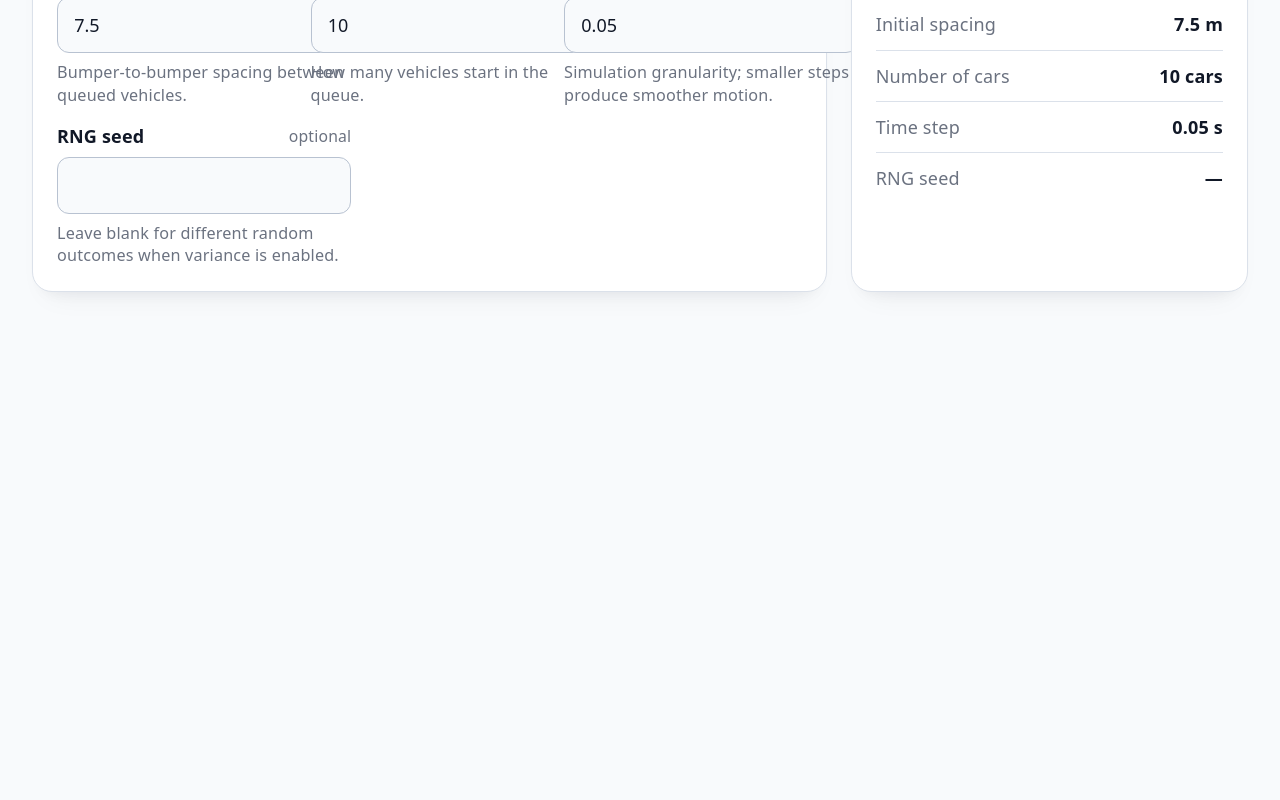
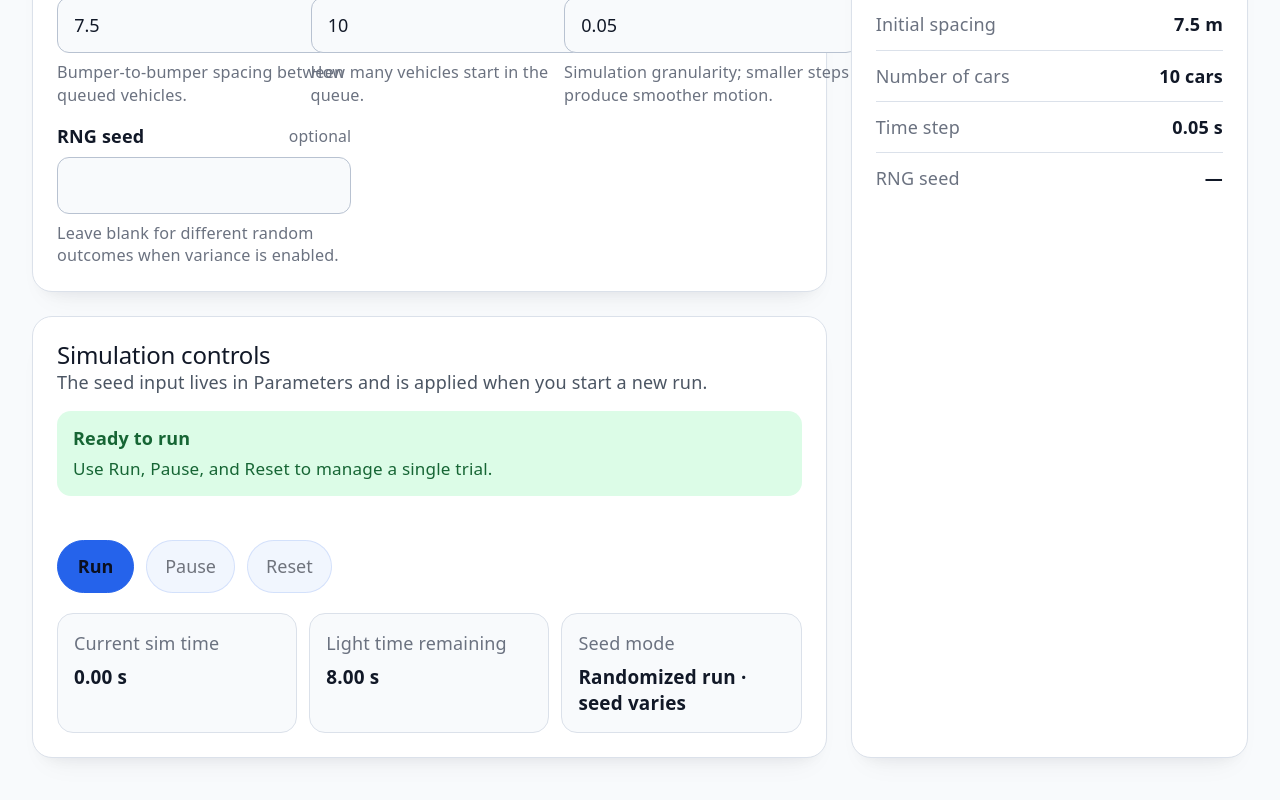
Before and after one commit to raishoemi/traffic-sim-v2, a React (Vite) app: page / in a window 1280 px wide. Shown: the part 700-1500 px from the top of the page. Before the commit the page ends 1040 px from the top, so only its background shows below. Built offline with nearby package versions, Linux system fonts and the light colour scheme.

Commit message:
feat: add simulation control panel

```diff
--- a/src/App.css
+++ b/src/App.css
@@ -30,6 +30,11 @@
   grid-template-columns: minmax(0, 2fr) minmax(280px, 1fr);
 }
 
+.primary-stack {
+  display: grid;
+  gap: 24px;
+}
+
 .panel {
   background: var(--panel-bg);
   border: 1px solid var(--border);
@@ -44,6 +49,11 @@
   gap: 16px;
   justify-content: space-between;
   margin-bottom: 24px;
+}
+
+.panel-header--stacked {
+  align-items: stretch;
+  flex-direction: column;
 }
 
 .parameter-panel h2,
@@ -62,7 +72,26 @@
   white-space: nowrap;
 }
 
+.primary-button {
+  background: var(--accent);
+  border: 1px solid var(--accent);
+  border-radius: 999px;
+  color: #0b1020;
+  cursor: pointer;
+  font: inherit;
+  font-weight: 700;
+  padding: 0.7rem 1.1rem;
+  white-space: nowrap;
+}
+
+.primary-button:disabled,
+.secondary-button:disabled {
+  cursor: not-allowed;
+  opacity: 0.6;
+}
+
 .secondary-button:focus-visible,
+.primary-button:focus-visible,
 .field input:focus-visible {
   outline: 2px solid var(--accent);
   outline-offset: 2px;
@@ -120,8 +149,18 @@
 
 .status {
   border-radius: 14px;
+  display: grid;
+  gap: 4px;
   margin-bottom: 20px;
   padding: 14px 16px;
+}
+
+.status-label {
+  font-weight: 700;
+}
+
+.status-detail {
+  font-size: 0.95rem;
 }
 
 .status.is-valid {
@@ -137,6 +176,39 @@
 .summary-list {
   display: grid;
   gap: 12px;
+  margin: 0;
+}
+
+.controls-row {
+  display: flex;
+  flex-wrap: wrap;
+  gap: 12px;
+  margin-bottom: 20px;
+}
+
+.telemetry-grid {
+  display: grid;
+  gap: 12px;
+  grid-template-columns: repeat(auto-fit, minmax(180px, 1fr));
+  margin: 0;
+}
+
+.telemetry-card {
+  background: var(--bg);
+  border: 1px solid var(--border);
+  border-radius: 16px;
+  padding: 16px;
+}
+
+.telemetry-card dt {
+  color: var(--text-soft);
+  margin-bottom: 8px;
+}
+
+.telemetry-card dd {
+  color: var(--text-h);
+  font-size: 1.05rem;
+  font-weight: 700;
   margin: 0;
 }
 
@@ -174,6 +246,10 @@
     flex-direction: column;
   }
 
+  .controls-row {
+    flex-direction: column;
+  }
+
   .field-label,
   .summary-row {
     flex-direction: column;
--- a/src/App.jsx
+++ b/src/App.jsx
@@ -1,4 +1,4 @@
-import { useMemo, useState } from 'react';
+import { useEffect, useMemo, useState } from 'react';
 import './App.css';
 import {
   createParameterDraft,
@@ -6,19 +6,102 @@ import {
   PARAMETER_FIELDS,
   validateParameterDraft,
 } from './params.js';
+import {
+  advanceSimulationClock,
+  createSimulationClock,
+  describeSeedMode,
+  pauseSimulationClock,
+  startSimulationClock,
+} from './sim/controls.js';
+
+const DEFAULT_VALID_PARAMETERS = validateParameterDraft(createParameterDraft()).values;
+
+function formatSeconds(value) {
+  return `${value.toFixed(2)} s`;
+}
 
 function App() {
   const [draft, setDraft] = useState(() => createParameterDraft());
   const validation = useMemo(() => validateParameterDraft(draft), [draft]);
+  const [activeRunConfig, setActiveRunConfig] = useState(DEFAULT_VALID_PARAMETERS);
+  const [simulation, setSimulation] = useState(() =>
+    createSimulationClock({ greenDuration: DEFAULT_VALID_PARAMETERS.green_duration }),
+  );
+
+  useEffect(() => {
+    if (simulation.phase !== 'running') {
+      return undefined;
+    }
+
+    const timerId = window.setInterval(() => {
+      setSimulation((current) =>
+        advanceSimulationClock(current, {
+          greenDuration: activeRunConfig.green_duration,
+          timeStep: activeRunConfig.time_step,
+        }),
+      );
+    }, Math.max(activeRunConfig.time_step * 1000, 16));
+
+    return () => window.clearInterval(timerId);
+  }, [activeRunConfig.green_duration, activeRunConfig.time_step, simulation.phase]);
 
   const handleChange = (event) => {
     const { name, value } = event.target;
     setDraft((current) => ({ ...current, [name]: value }));
   };
 
-  const handleReset = () => {
+  const handleRestoreDefaults = () => {
     setDraft(createParameterDraft(DEFAULT_PARAMETERS));
   };
+
+  const handleRun = () => {
+    if (simulation.phase === 'paused') {
+      setSimulation((current) =>
+        startSimulationClock(current, { greenDuration: activeRunConfig.green_duration }),
+      );
+      return;
+    }
+
+    if (!validation.isValid) {
+      return;
+    }
+
+    setActiveRunConfig(validation.values);
+    setSimulation(
+      startSimulationClock(
+        createSimulationClock({ greenDuration: validation.values.green_duration }),
+        { greenDuration: validation.values.green_duration },
+      ),
+    );
+  };
+
+  const handlePause = () => {
+    setSimulation((current) => pauseSimulationClock(current));
+  };
+
+  const handleSimulationReset = () => {
+    const nextConfig =
+      simulation.phase === 'idle' && validation.isValid ? validation.values : activeRunConfig;
+    setActiveRunConfig(nextConfig);
+    setSimulation(createSimulationClock({ greenDuration: nextConfig.green_duration }));
+  };
+
+  const runConfig =
+    simulation.phase === 'idle' && validation.isValid ? validation.values : activeRunConfig;
+  const isRunDisabled = !validation.isValid && simulation.phase !== 'paused';
+  const isPauseDisabled = simulation.phase !== 'running';
+  const isResetDisabled = simulation.phase === 'idle' && simulation.simTime === 0;
+  const runButtonLabel = simulation.phase === 'paused' ? 'Resume' : 'Run';
+  const simulationStatus =
+    simulation.phase === 'running'
+      ? 'Simulation running'
+      : simulation.phase === 'paused'
+        ? 'Simulation paused'
+        : simulation.phase === 'completed'
+          ? 'Green window finished'
+          : validation.isValid
+            ? 'Ready to run'
+            : 'Resolve validation errors to enable Run';
 
   return (
     <main className="app-shell">
@@ -32,13 +115,18 @@ function App() {
       </section>
 
       <section className="layout">
+        <div className="primary-stack">
           <form className="panel parameter-panel" aria-labelledby="parameters-title">
             <div className="panel-header">
               <div>
                 <h2 id="parameters-title">Parameters</h2>
                 <p>Defaults are tuned for an MVP run with 10 queued vehicles.</p>
               </div>
-            <button type="button" className="secondary-button" onClick={handleReset}>
+              <button
+                type="button"
+                className="secondary-button"
+                onClick={handleRestoreDefaults}
+              >
                 Restore defaults
               </button>
             </div>
@@ -80,11 +168,80 @@ function App() {
             </div>
           </form>
 
+          <section className="panel controls-panel" aria-labelledby="controls-title">
+            <div className="panel-header panel-header--stacked">
+              <div>
+                <h2 id="controls-title">Simulation controls</h2>
+                <p>
+                  The seed input lives in Parameters and is applied when you start a new run.
+                </p>
+              </div>
+              <p
+                className={`status ${validation.isValid ? 'is-valid' : 'is-invalid'}`}
+                aria-live="polite"
+              >
+                <span className="status-label">{simulationStatus}</span>
+                <span className="status-detail">
+                  {simulation.phase === 'completed'
+                    ? 'Reset or run again with the current validated parameters.'
+                    : simulation.phase === 'paused'
+                      ? 'Resume to continue the current trial.'
+                      : simulation.phase === 'running'
+                        ? 'The timer is advancing with the selected simulation step.'
+                        : 'Use Run, Pause, and Reset to manage a single trial.'}
+                </span>
+              </p>
+            </div>
+
+            <div className="controls-row">
+              <button
+                type="button"
+                className="primary-button"
+                onClick={handleRun}
+                disabled={isRunDisabled}
+              >
+                {runButtonLabel}
+              </button>
+              <button
+                type="button"
+                className="secondary-button"
+                onClick={handlePause}
+                disabled={isPauseDisabled}
+              >
+                Pause
+              </button>
+              <button
+                type="button"
+                className="secondary-button"
+                onClick={handleSimulationReset}
+                disabled={isResetDisabled}
+              >
+                Reset
+              </button>
+            </div>
+
+            <dl className="telemetry-grid">
+              <div className="telemetry-card">
+                <dt>Current sim time</dt>
+                <dd>{formatSeconds(simulation.simTime)}</dd>
+              </div>
+              <div className="telemetry-card">
+                <dt>Light time remaining</dt>
+                <dd>{formatSeconds(simulation.lightTimeRemaining)}</dd>
+              </div>
+              <div className="telemetry-card">
+                <dt>Seed mode</dt>
+                <dd>{describeSeedMode(runConfig)}</dd>
+              </div>
+            </dl>
+          </section>
+        </div>
+
         <aside className="panel summary-panel" aria-labelledby="summary-title">
           <h2 id="summary-title">Current setup</h2>
           <p className={`status ${validation.isValid ? 'is-valid' : 'is-invalid'}`}>
             {validation.isValid
-              ? 'Ready for the next simulation controls task.'
+              ? 'Parameters are valid for the next trial.'
               : 'Fix the highlighted values before running a trial.'}
           </p>
 
--- /dev/null
+++ b/src/sim/controls.js
@@ -0,0 +1,60 @@
+export function createSimulationClock({ greenDuration }) {
+  return {
+    phase: 'idle',
+    simTime: 0,
+    lightTimeRemaining: greenDuration,
+  };
+}
+
+export function startSimulationClock(clock, { greenDuration }) {
+  if (clock.phase === 'paused') {
+    return {
+      ...clock,
+      phase: 'running',
+    };
+  }
+
+  return {
+    phase: 'running',
+    simTime: 0,
+    lightTimeRemaining: greenDuration,
+  };
+}
+
+export function pauseSimulationClock(clock) {
+  if (clock.phase !== 'running') {
+    return clock;
+  }
+
+  return {
+    ...clock,
+    phase: 'paused',
+  };
+}
+
+export function advanceSimulationClock(clock, { greenDuration, timeStep }) {
+  if (clock.phase !== 'running') {
+    return clock;
+  }
+
+  const simTime = Math.min(clock.simTime + timeStep, greenDuration);
+  const lightTimeRemaining = Math.max(greenDuration - simTime, 0);
+
+  return {
+    phase: simTime >= greenDuration ? 'completed' : 'running',
+    simTime,
+    lightTimeRemaining,
+  };
+}
+
+export function describeSeedMode({ rng_seed, reaction_delay_std }) {
+  if (rng_seed !== null && rng_seed !== '') {
+    return `Seeded run · seed ${rng_seed}`;
+  }
+
+  if (reaction_delay_std > 0) {
+    return 'Randomized run · seed varies';
+  }
+
+  return 'Deterministic run · variance disabled';
+}
```
Also changed, not shown: 2 other files (tests, documents, lock files or other folders). Lines whose indentation alone changed are shown as unchanged.
